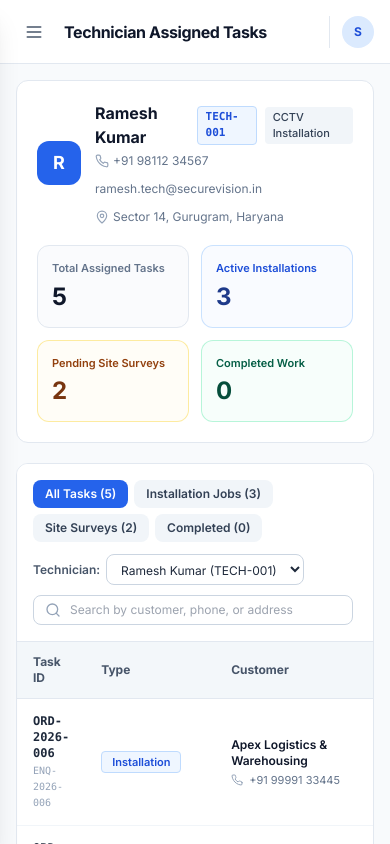
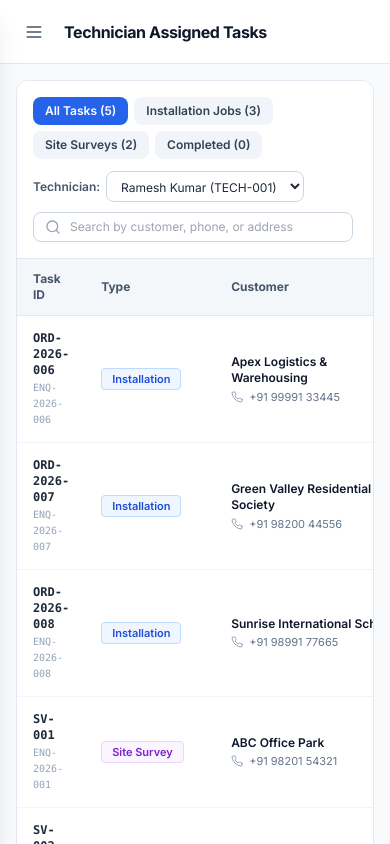
Before and after one commit to Harshadmmp/CCTVcrm, a React (Vite) app: page /technician-portal in a window 390 px wide. Shown: the top 844 px of the page. Built offline with nearby package versions, Linux system fonts and the light colour scheme; sample sign-in values are in the browser's storage.

Commit message:
Add 10-digit phone validation, remove topbar admin profile, remove tech stat card, enlarge tech filters, and default site visit update to completed

```diff
--- a/src/components/enquiries/AddEnquiryModal.jsx
+++ b/src/components/enquiries/AddEnquiryModal.jsx
@@ -39,12 +39,13 @@ export const AddEnquiryModal = ({ isOpen, onClose }) => {
   // Clean phone helper for comparison (extract last 10 digits)
   const cleanPhone = (p) => (p || '').replace(/\D/g, '').slice(-10);
 
-  // Phone number change with automatic client lookup
+  // Phone number change with automatic client lookup: numbers only, max 10 digits
   const handlePhoneChange = (e) => {
     const rawVal = e.target.value;
-    const cleanedInput = rawVal.replace(/\D/g, '');
+    // Strictly numbers only, exactly up to 10 digits (rejects 11th digit and non-digits)
+    const cleanedInput = rawVal.replace(/\D/g, '').slice(0, 10);
 
-    setFormData((prev) => ({ ...prev, phone: rawVal }));
+    setFormData((prev) => ({ ...prev, phone: cleanedInput }));
     if (errors.phone) {
       setErrors((prev) => ({ ...prev, phone: undefined }));
     }
@@ -125,10 +126,13 @@ export const AddEnquiryModal = ({ isOpen, onClose }) => {
 
   const validate = () => {
     const errs = {};
-    if (!formData.phone.trim()) {
+    const phoneDigits = (formData.phone || '').replace(/\D/g, '');
+    if (!phoneDigits) {
       errs.phone = 'Phone number is required';
-    } else if (!validateIndianPhone(formData.phone)) {
-      errs.phone = 'Enter a valid 10-digit Indian mobile number';
+    } else if (phoneDigits.length !== 10) {
+      errs.phone = 'Phone number must be exactly 10 digits';
+    } else if (!validateIndianPhone(phoneDigits)) {
+      errs.phone = 'Enter a valid 10-digit Indian mobile number (starts with 6, 7, 8, or 9)';
     }
     if (!formData.customerName.trim()) {
       errs.customerName = 'Customer name is required';
@@ -236,7 +240,9 @@ export const AddEnquiryModal = ({ isOpen, onClose }) => {
               <input
                 type="text"
                 name="phone"
-                placeholder="Enter Phone Number"
+                inputMode="numeric"
+                maxLength={10}
+                placeholder="Enter 10-digit mobile number"
                 value={formData.phone}
                 onChange={handlePhoneChange}
                 autoFocus
--- a/src/components/enquiries/SiteVisitModal.jsx
+++ b/src/components/enquiries/SiteVisitModal.jsx
@@ -21,12 +21,15 @@ export const SiteVisitModal = ({ isOpen, onClose, enquiry }) => {
   useEffect(() => {
     if (enquiry) {
       const existing = enquiry.siteVisit;
+      // Default to 'Completed' for already scheduled visits, or 'Scheduled' for brand new visits
+      const defaultStatus = existing ? 'Completed' : 'Scheduled';
+
       setFormData({
         visitDate: existing?.visitDate || enquiry.expectedVisitDate || new Date().toISOString().split('T')[0],
         visitTime: existing?.visitTime || '10:00 AM',
         staffOrTechId: existing?.staffOrTechId || enquiry.technicianId || 'TECH-001',
         staffOrTechName: existing?.staffOrTechName || enquiry.technicianName || 'Ramesh Kumar',
-        status: existing?.status || 'Scheduled',
+        status: defaultStatus,
         notes: existing?.notes || '',
       });
       setErrors({});
@@ -107,7 +110,7 @@ export const SiteVisitModal = ({ isOpen, onClose, enquiry }) => {
           </div>
         </div>
 
-        {/* Visit Status & Scheduled Date */}
+        {/* Visit Status & Visit Date */}
         <div className="grid grid-cols-1 sm:grid-cols-2 gap-4">
           <div>
             <label className="block text-xs font-semibold text-slate-700 mb-1">
@@ -118,7 +121,7 @@ export const SiteVisitModal = ({ isOpen, onClose, enquiry }) => {
               onChange={(e) => setFormData({ ...formData, status: e.target.value })}
               className="w-full px-3 py-2 text-sm rounded-lg border border-slate-300 bg-white focus:outline-none focus:ring-2 focus:ring-blue-500 font-medium cursor-pointer"
             >
-              <option value="Scheduled">Scheduled</option>
+              {!enquiry.siteVisit && <option value="Scheduled">Scheduled</option>}
               <option value="Completed">Completed (Allows Quotation)</option>
               <option value="Rescheduled">Rescheduled</option>
               <option value="Cancelled">Cancelled</option>
@@ -136,7 +139,7 @@ export const SiteVisitModal = ({ isOpen, onClose, enquiry }) => {
 
           <div>
             <label className="block text-xs font-semibold text-slate-700 mb-1">
-              Scheduled Visit Date <span className="text-rose-500">*</span>
+              Visit Date <span className="text-rose-500">*</span>
             </label>
             <input
               type="date"
--- a/src/components/layout/Topbar.jsx
+++ b/src/components/layout/Topbar.jsx
@@ -136,22 +136,6 @@ export const Topbar = ({ onToggleSidebar, onOpenAddEnquiry }) => {
 
       <div className="flex items-center gap-3">
         {header.actions}
-
-        {currentUser && (
-          <div className="flex items-center gap-2 pl-3 border-l border-slate-200">
-            <div className="w-8 h-8 rounded-full bg-blue-100 text-blue-700 font-bold text-xs flex items-center justify-center flex-shrink-0">
-              {currentUser.name ? currentUser.name.charAt(0) : 'U'}
-            </div>
-            <div className="hidden sm:block text-left text-xs">
-              <span className="font-semibold text-slate-900 block leading-tight truncate max-w-[120px]">
-                {currentUser.name}
-              </span>
-              <span className="text-[10px] text-slate-500 capitalize block">
-                {currentUser.role === 'admin' ? 'Office Admin' : 'Technician'}
-              </span>
-            </div>
-          </div>
-        )}
       </div>
     </header>
   );
--- a/src/components/technician-portal/TechnicianTasksPage.jsx
+++ b/src/components/technician-portal/TechnicianTasksPage.jsx
@@ -237,75 +237,6 @@ export const TechnicianTasksPage = () => {
 
   return (
     <div className="space-y-5">
-      {/* Top Profile Card with Real-time Counters */}
-      <div className="bg-white rounded-xl border border-slate-200 p-5 shadow-xs space-y-4">
-        {/* Profile Details */}
-        <div className="flex flex-col sm:flex-row sm:items-center justify-between gap-4">
-          <div className="flex items-center gap-3.5">
-            <div className="w-11 h-11 rounded-xl bg-blue-600 text-white font-bold text-lg flex items-center justify-center flex-shrink-0 shadow-xs">
-              {activeTech.name ? activeTech.name.charAt(0) : 'T'}
-            </div>
-            <div>
-              <div className="flex items-center gap-2">
-                <h2 className="text-base font-bold text-slate-900">{activeTech.name || 'Technician'}</h2>
-                <span className="text-[11px] font-mono font-bold bg-blue-50 text-blue-700 border border-blue-200 px-2 py-0.5 rounded">
-                  {activeTech.id || 'TECH-001'}
-                </span>
-                <span className="text-[11px] font-medium bg-slate-100 text-slate-700 px-2 py-0.5 rounded">
-                  {activeTech.specialization || 'CCTV Installation'}
-                </span>
-              </div>
-              <div className="flex flex-wrap items-center gap-3 text-xs text-slate-500 mt-1">
-                {activeTech.phone && (
-                  <span className="flex items-center gap-1">
-                    <Phone className="w-3.5 h-3.5 text-slate-400" />
-                    <span>{cleanPhoneForDisplay(activeTech.phone)}</span>
-                  </span>
-                )}
-                {activeTech.email && <span>{activeTech.email}</span>}
-                {activeTech.address && (
-                  <span className="flex items-center gap-1">
-                    <MapPin className="w-3.5 h-3.5 text-slate-400" />
-                    <span>{activeTech.address}</span>
-                  </span>
-                )}
-              </div>
-            </div>
-          </div>
-        </div>
-
-        {/* 4 Summary Stat Cards */}
-        <div className="grid grid-cols-2 md:grid-cols-4 gap-3 pt-1">
-          <div className="bg-slate-50/70 border border-slate-200 rounded-xl p-3.5">
-            <span className="text-[11px] font-semibold text-slate-500 block">Total Assigned Tasks</span>
-            <span className="text-2xl font-black text-slate-900 block mt-1">
-              {totalAssignedTasksCount}
-            </span>
-          </div>
-
-          <div className="bg-blue-50/40 border border-blue-200/80 rounded-xl p-3.5">
-            <span className="text-[11px] font-semibold text-blue-700 block">Active Installations</span>
-            <span className="text-2xl font-black text-blue-900 block mt-1">
-              {activeInstallationsCount}
-            </span>
-          </div>
-
-          <div className="bg-amber-50/40 border border-amber-200/80 rounded-xl p-3.5">
-            <span className="text-[11px] font-semibold text-amber-800 block">Pending Site Surveys</span>
-            <span className="text-2xl font-black text-amber-900 block mt-1">
-              {pendingSurveysCount}
-            </span>
-          </div>
-
-          <div className="bg-emerald-50/40 border border-emerald-200/80 rounded-xl p-3.5">
-            <span className="text-[11px] font-semibold text-emerald-800 block">Completed Work</span>
-            <span className="text-2xl font-black text-emerald-900 block mt-1">
-              {completedTasksCount}
-            </span>
-          </div>
-        </div>
-      </div>
-
       {/* Main Task Table Card */}
       <div className="bg-white rounded-xl border border-slate-200 shadow-xs overflow-hidden">
         {/* Navigation Tabs and Search / Switcher Header */}
--- a/src/components/technicians/TechnicianModal.jsx
+++ b/src/components/technicians/TechnicianModal.jsx
@@ -13,7 +13,6 @@ export const TechnicianModal = ({ isOpen, onClose, technicianToEdit }) => {
     specialization: 'CCTV Installation',
     address: '',
     status: 'Active',
-    experienceYears: 3,
   });
 
   const [errors, setErrors] = useState({});
@@ -27,7 +26,6 @@ export const TechnicianModal = ({ isOpen, onClose, technicianToEdit }) => {
         specialization: technicianToEdit.specialization || 'CCTV Installation',
         address: technicianToEdit.address || '',
         status: technicianToEdit.status || 'Active',
-        experienceYears: technicianToEdit.experienceYears || 3,
       });
     } else {
       setFormData({
@@ -37,7 +35,6 @@ export const TechnicianModal = ({ isOpen, onClose, technicianToEdit }) => {
         specialization: 'CCTV Installation',
         address: '',
         status: 'Active',
-        experienceYears: 3,
       });
     }
     setErrors({});
@@ -45,11 +42,14 @@ export const TechnicianModal = ({ isOpen, onClose, technicianToEdit }) => {
 
   const validate = () => {
     const errs = {};
+    const phoneDigits = (formData.phone || '').replace(/\D/g, '');
     if (!formData.name.trim()) errs.name = 'Technician full name is required';
-    if (!formData.phone.trim()) {
+    if (!phoneDigits) {
       errs.phone = 'Phone number is required';
-    } else if (!validateIndianPhone(formData.phone)) {
-      errs.phone = 'Enter a valid Indian mobile number';
+    } else if (phoneDigits.length !== 10) {
+      errs.phone = 'Phone number must be exactly 10 digits';
+    } else if (!validateIndianPhone(phoneDigits)) {
+      errs.phone = 'Enter a valid 10-digit Indian mobile number';
     }
     if (!formData.specialization) errs.specialization = 'Specialization is required';
     setErrors(errs);
@@ -72,22 +72,22 @@ export const TechnicianModal = ({ isOpen, onClose, technicianToEdit }) => {
     <Modal
       isOpen={isOpen}
       onClose={onClose}
+      zIndex="z-[60]"
       title={technicianToEdit ? `Edit Technician: ${technicianToEdit.id}` : 'Add Field Technician'}
-      subtitle="Register technician profile for job assignment and site dispatch."
       maxWidth="max-w-xl"
       footer={
         <>
           <button
             type="button"
             onClick={onClose}
-            className="px-4 py-2 text-xs font-semibold text-slate-700 bg-white border border-slate-300 rounded-lg hover:bg-slate-50 transition-colors"
+            className="px-4 py-2 text-xs font-semibold text-slate-700 bg-white border border-slate-300 rounded-lg hover:bg-slate-50 transition-colors cursor-pointer"
           >
             Cancel
           </button>
           <button
             type="button"
             onClick={handleSubmit}
-            className="px-4 py-2 text-xs font-semibold text-white bg-blue-600 hover:bg-blue-700 rounded-lg shadow-sm transition-colors"
+            className="px-4 py-2 text-xs font-semibold text-white bg-blue-600 hover:bg-blue-700 rounded-lg shadow-sm transition-colors cursor-pointer"
           >
             {technicianToEdit ? 'Save Changes' : 'Add Technician'}
           </button>
@@ -122,10 +122,13 @@ export const TechnicianModal = ({ isOpen, onClose, technicianToEdit }) => {
             </label>
             <input
               type="text"
-              placeholder="Enter Phone Number"
+              inputMode="numeric"
+              maxLength={10}
+              placeholder="Enter 10-digit mobile number"
               value={formData.phone}
               onChange={(e) => {
-                setFormData({ ...formData, phone: e.target.value });
+                const digits = e.target.value.replace(/\D/g, '').slice(0, 10);
+                setFormData({ ...formData, phone: digits });
                 if (errors.phone) setErrors({ ...errors, phone: undefined });
               }}
               className={`w-full px-3 py-2 text-xs rounded-lg border ${
@@ -168,21 +171,7 @@ export const TechnicianModal = ({ isOpen, onClose, technicianToEdit }) => {
           </div>
         </div>
 
-        {/* Experience & Status */}
-        <div className="grid grid-cols-1 sm:grid-cols-2 gap-4">
-          <div>
-            <label className="block text-xs font-semibold text-slate-700 mb-1">
-              Field Experience (Years)
-            </label>
-            <input
-              type="number"
-              min="1"
-              value={formData.experienceYears}
-              onChange={(e) => setFormData({ ...formData, experienceYears: parseInt(e.target.value, 10) || 1 })}
-              className="w-full px-3 py-2 text-xs rounded-lg border border-slate-300 focus:outline-none focus:ring-2 focus:ring-blue-500"
-            />
-          </div>
-
+        {/* Deployment Status */}
         <div>
           <label className="block text-xs font-semibold text-slate-700 mb-1">
             Deployment Status
@@ -195,7 +184,6 @@ export const TechnicianModal = ({ isOpen, onClose, technicianToEdit }) => {
             <option value="Active">Active (Available for Jobs)</option>
             <option value="Inactive">Inactive (On Leave / Suspended)</option>
           </select>
-          </div>
         </div>
 
         {/* Address */}
--- a/src/components/technicians/TechniciansPage.jsx
+++ b/src/components/technicians/TechniciansPage.jsx
@@ -185,7 +185,7 @@ export const TechniciansPage = () => {
                           <div>
                             <span className="font-semibold text-slate-900 block text-xs">{t.name}</span>
                             <span className="text-[11px] text-slate-400">
-                              {t.experienceYears} yrs exp • {activeAssignedCount} active jobs
+                              {t.experienceYears ? `${t.experienceYears} yrs exp • ` : ''}{activeAssignedCount} active jobs
                             </span>
                           </div>
                         </div>
@@ -305,7 +305,7 @@ export const TechniciansPage = () => {
               </div>
               <div>
                 <span className="text-slate-500 font-medium block">Experience:</span>
-                <p className="font-semibold text-slate-800 text-sm mt-0.5">{viewTech.experienceYears} Years</p>
+                <p className="font-semibold text-slate-800 text-sm mt-0.5">{viewTech.experienceYears ? `${viewTech.experienceYears} Years` : '—'}</p>
               </div>
             </div>
 
--- a/src/utils/formatters.js
+++ b/src/utils/formatters.js
@@ -44,10 +44,9 @@ export const formatDateTime = (dateString) => {
 
 export const validateIndianPhone = (phone) => {
   if (!phone) return false;
-  // Match Indian phone: 10 digits optionally prefixed by +91 or 91 or 0, with optional spaces or hyphens
-  const cleaned = phone.replace(/[\s\-()]/g, '');
-  const pattern = /^(?:\+?91|0)?[6-9]\d{9}$/;
-  return pattern.test(cleaned);
+  // Strictly exactly 10 digits starting with 6, 7, 8, or 9 (rejects 11 or more digits)
+  const digits = phone.replace(/\D/g, '');
+  return /^[6-9]\d{9}$/.test(digits);
 };
 
 export const cleanPhoneForDisplay = (phone) => {
```
Lines whose indentation alone changed are shown as unchanged.
